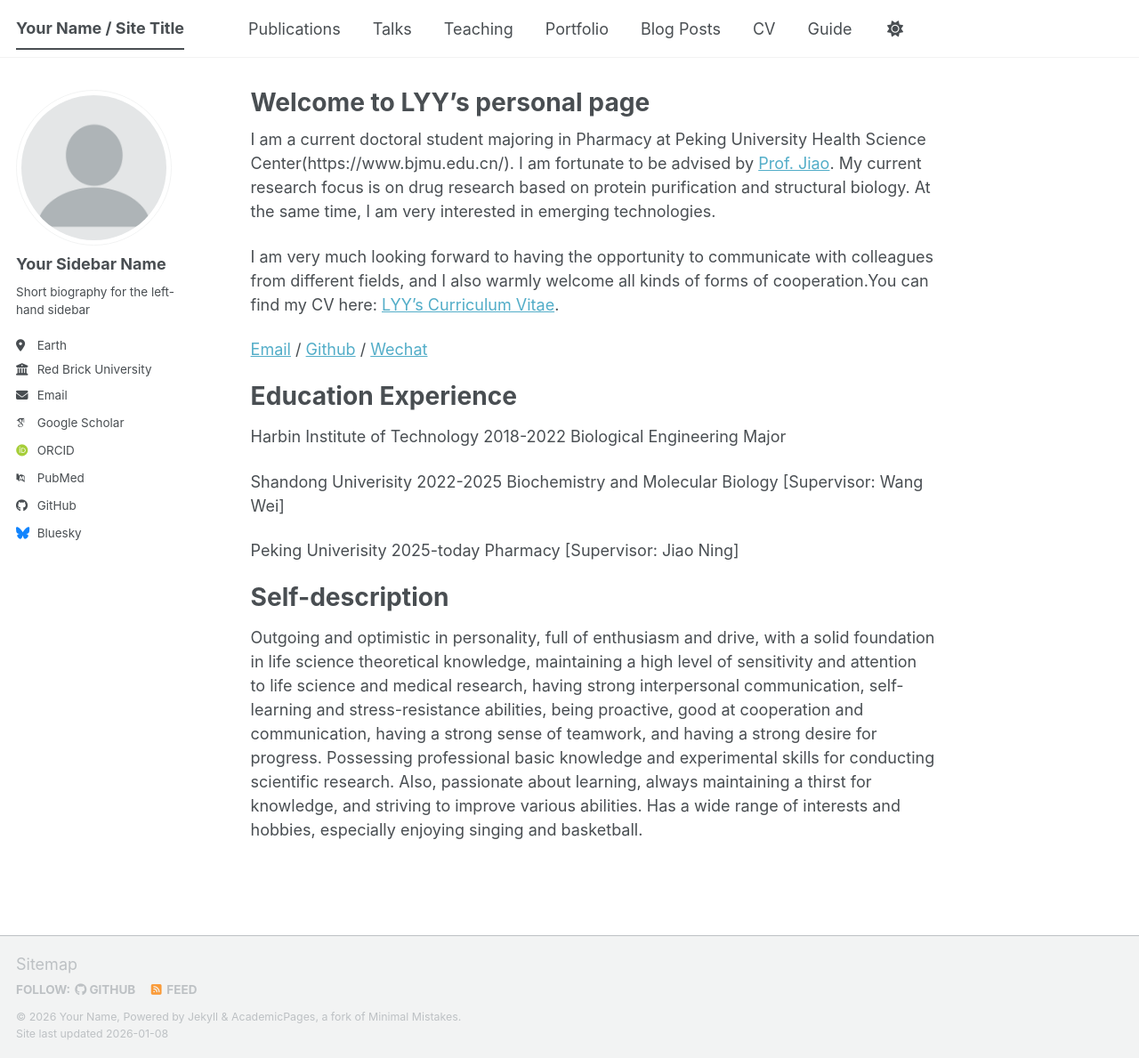
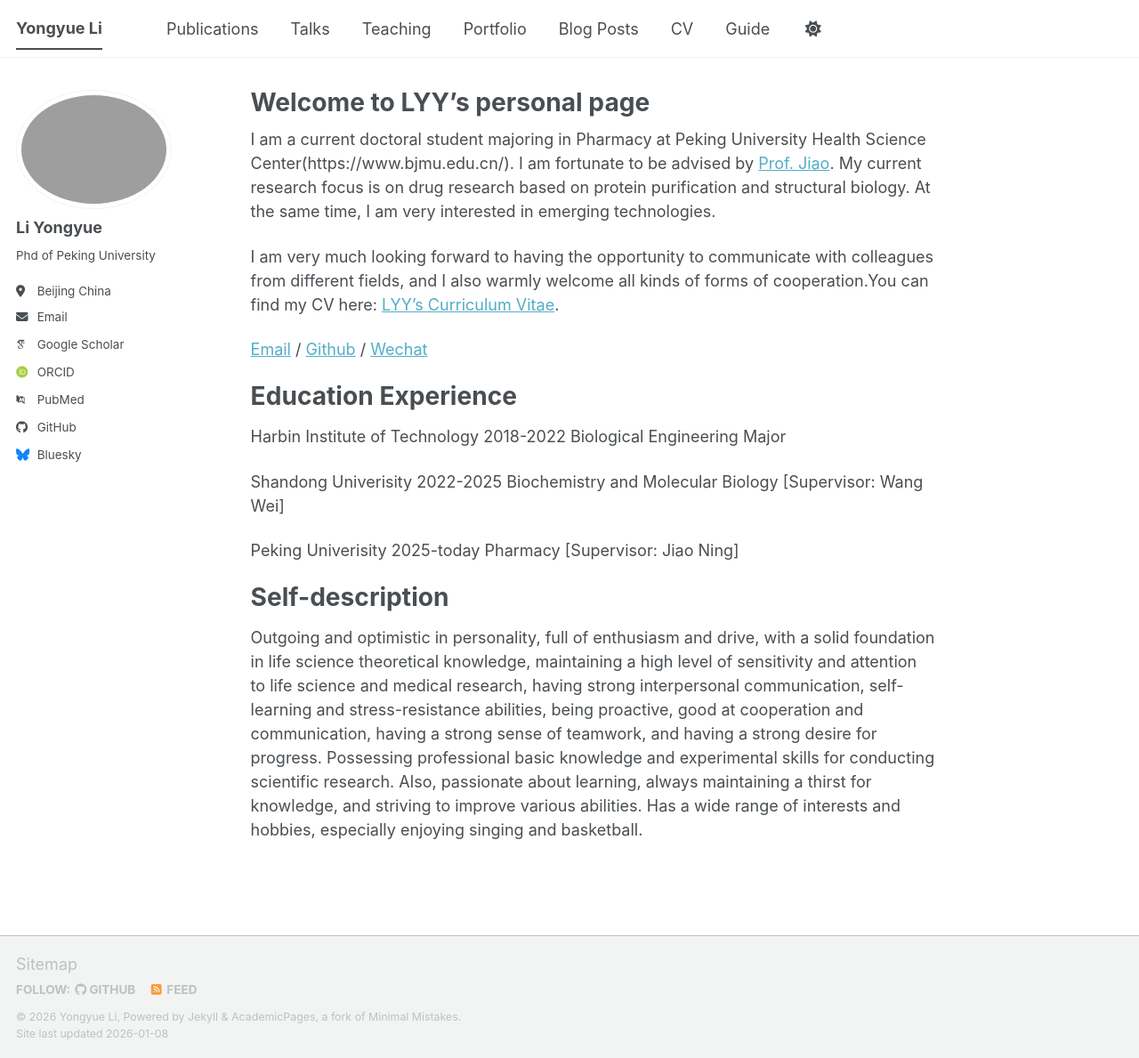
Before and after one commit to leeyongyue1019-spec/leeyongyue1019-spec.github.io, a Jekyll site: the page built from _pages/about.md, in a window 1280 px wide and 1189 px high. Shown: the whole window at 89% size. Built offline with Jekyll 4.4.1, drawn with Linux system fonts in a browser that asks for light colours; some web fonts are replaced; a script bundle is joined from its source files by our own code; library files that are not in the unit come from our copies.

Commit message:
Update _config.yml

```diff
--- a/_config.yml
+++ b/_config.yml
@@ -9,26 +9,26 @@
 # Basic Site Settings
 locale                   : "en-US"
 site_theme               : "default" # The available themes options are "default", "air", "sunrise", "mint", "dirt" and "contrast"
-title                    : "Your Name / Site Title"
+title                    : "Yongyue Li"
 title_separator          : "-"
-name                     : &name "Your Name"
-description              : &description "Your Name's academic portfolio"   # Update this with a general description of your site, this is the default if not overridden by a page
-url                      : https://academicpages.github.io # The base hostname & protocol for your site e.g. "https://[your GitHub username].github.io",
+name                     : &name "Yongyue Li"
+description              : &description "Protein Structure-Related Pharmaceutical Research"   # Update this with a general description of your site, this is the default if not overridden by a page
+url                      : https://leeyongyue1019-spec.github.io # The base hostname & protocol for your site e.g. "https://[your GitHub username].github.io",
                                                            # or if you already have some other page hosted on Github then use "https://[your GitHub username].github.io/[Your Repo Name]"
 baseurl                  : "" # the subpath of your site, e.g. "/blog"
-repository               : "academicpages/academicpages.github.io"
+repository               : "leeyongyue1019-spec/leeyongyue1019-spec.github.io"
 
 # Site Author - The following control what appear as part of the author content on the side bar.
 #               If a field is blank the icon and link will not appear, otherwise it will be shown.
 #               Additional customization can be done by editing /_includes/author-profile.html
 author:
   # Biographic information
-  avatar           : "profile.png"
-  name             : "Your Sidebar Name"
+  avatar           : "lyy.png"
+  name             : "Li Yongyue"
   pronouns         : # example: "she/her"
-  bio              : "Short biography for the left-hand sidebar"
-  location         : "Earth"
-  employer         : "Red Brick University"
+  bio              : "Phd of Peking University"
+  location         : "Beijing China"
+  employer         :
   uri              : # URL
   email            : "none@example.org"
 
@@ -51,7 +51,7 @@ author:
   bitbucket        : # Username - Update with your username on the site
   codepen          : # Username
   dribbble         : # Username
-  github           : "academicpages"
+  github           : "https://leeyongyue1019-spec.github.io/"
   kaggle           : # Username
   stackoverflow    : # User number or user number and name (i.e., use "1" or "1/jeff-atwood")
 
```
